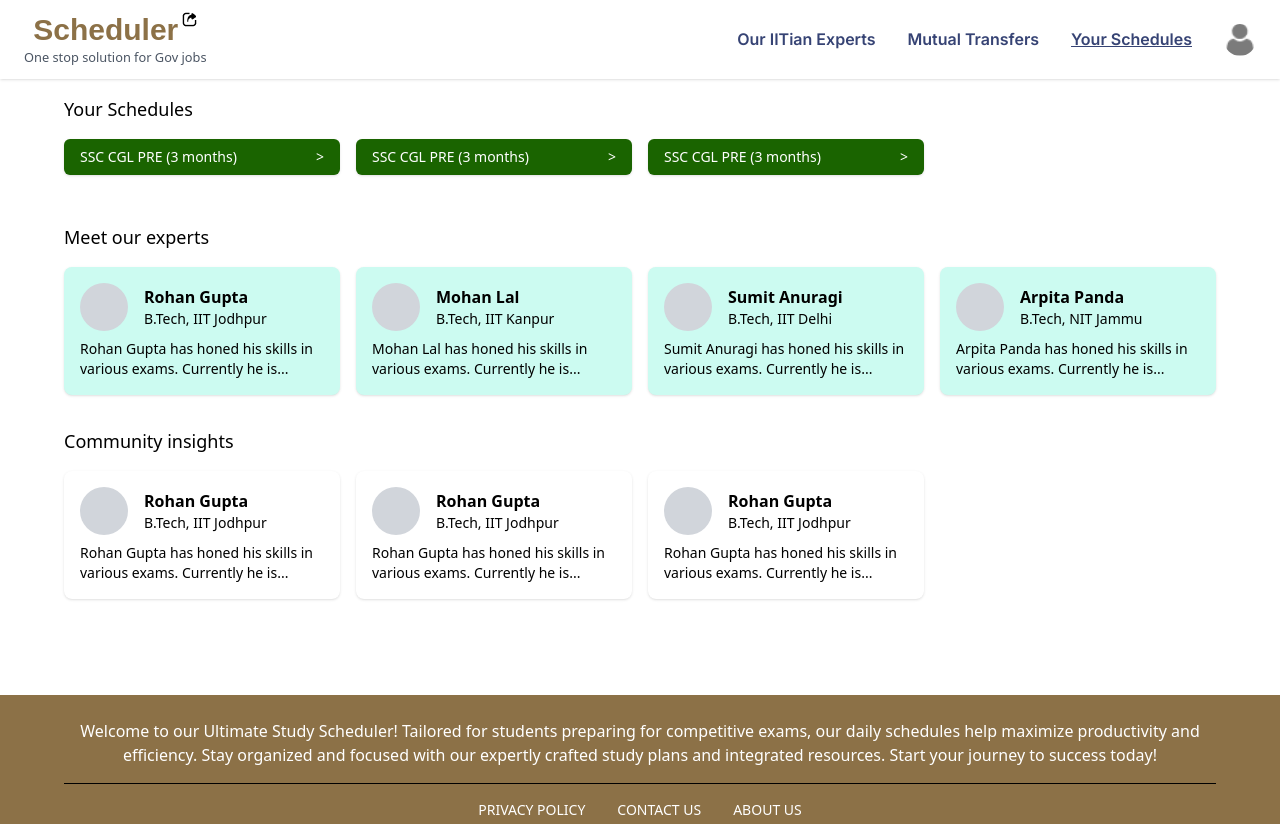
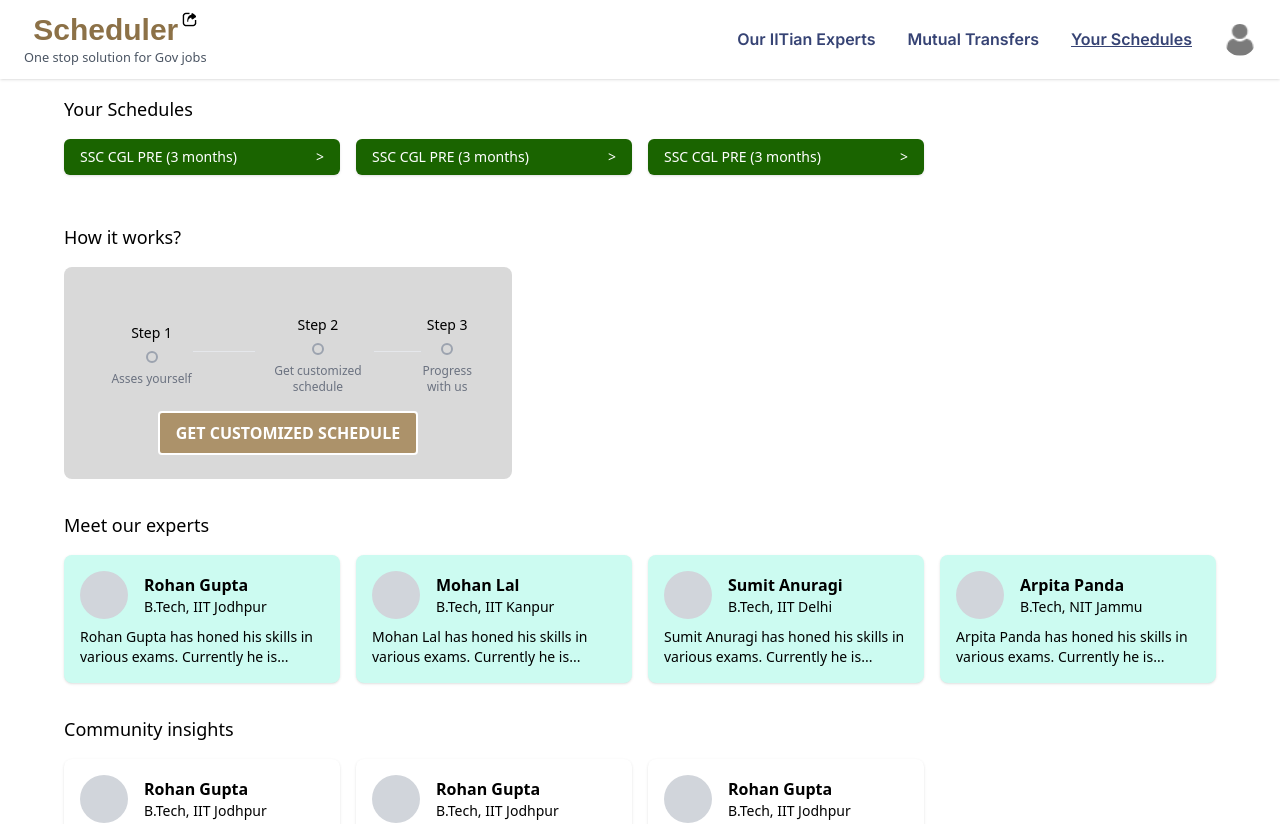
Before and after one commit to jaiswalshash/schedular, a React (Create React App) app: page /schedules in a window 1280 px wide. Shown: the top 824 px of the page. Built offline with nearby package versions, Linux system fonts and the light colour scheme; the HTML template or start-up script is replaced by a standard one; a web font is replaced by a local one.

Commit message:
UI changes

```diff
--- a/src/components/Courses.jsx
+++ b/src/components/Courses.jsx
@@ -1,34 +1,80 @@
-import React from 'react';
-import "./navbar.css"
+import React from "react";
+import "./navbar.css";
 
 const dummyData = {
   schedules: [
-    { id: 1, name: 'SSC CGL PRE', duration: '3 months' },
-    { id: 2, name: 'SSC CGL PRE', duration: '3 months' },
-    { id: 3, name: 'SSC CGL PRE', duration: '3 months' },
+    { id: 1, name: "SSC CGL PRE", duration: "3 months" },
+    { id: 2, name: "SSC CGL PRE", duration: "3 months" },
+    { id: 3, name: "SSC CGL PRE", duration: "3 months" },
   ],
   experts: [
-    { id: 1, name: 'Rohan Gupta', degree: 'B.Tech, IIT Jodhpur', description: 'Rohan Gupta has honed his skills in various exams. Currently he is...' },
-    { id: 2, name: 'Mohan Lal', degree: 'B.Tech, IIT Kanpur', description: 'Mohan Lal has honed his skills in various exams. Currently he is...' },
-    { id: 3, name: 'Sumit Anuragi', degree: 'B.Tech, IIT Delhi', description: 'Sumit Anuragi has honed his skills in various exams. Currently he is...' },
-    { id: 4, name: 'Arpita Panda', degree: 'B.Tech, NIT Jammu', description: 'Arpita Panda has honed his skills in various exams. Currently he is...' },
+    {
+      id: 1,
+      name: "Rohan Gupta",
+      degree: "B.Tech, IIT Jodhpur",
+      description:
+        "Rohan Gupta has honed his skills in various exams. Currently he is...",
+    },
+    {
+      id: 2,
+      name: "Mohan Lal",
+      degree: "B.Tech, IIT Kanpur",
+      description:
+        "Mohan Lal has honed his skills in various exams. Currently he is...",
+    },
+    {
+      id: 3,
+      name: "Sumit Anuragi",
+      degree: "B.Tech, IIT Delhi",
+      description:
+        "Sumit Anuragi has honed his skills in various exams. Currently he is...",
+    },
+    {
+      id: 4,
+      name: "Arpita Panda",
+      degree: "B.Tech, NIT Jammu",
+      description:
+        "Arpita Panda has honed his skills in various exams. Currently he is...",
+    },
   ],
   communityInsights: [
-    { id: 1, name: 'Rohan Gupta', degree: 'B.Tech, IIT Jodhpur', description: 'Rohan Gupta has honed his skills in various exams. Currently he is...' },
-    { id: 2, name: 'Rohan Gupta', degree: 'B.Tech, IIT Jodhpur', description: 'Rohan Gupta has honed his skills in various exams. Currently he is...' },
-    { id: 3, name: 'Rohan Gupta', degree: 'B.Tech, IIT Jodhpur', description: 'Rohan Gupta has honed his skills in various exams. Currently he is...' },
+    {
+      id: 1,
+      name: "Rohan Gupta",
+      degree: "B.Tech, IIT Jodhpur",
+      description:
+        "Rohan Gupta has honed his skills in various exams. Currently he is...",
+    },
+    {
+      id: 2,
+      name: "Rohan Gupta",
+      degree: "B.Tech, IIT Jodhpur",
+      description:
+        "Rohan Gupta has honed his skills in various exams. Currently he is...",
+    },
+    {
+      id: 3,
+      name: "Rohan Gupta",
+      degree: "B.Tech, IIT Jodhpur",
+      description:
+        "Rohan Gupta has honed his skills in various exams. Currently he is...",
+    },
   ],
 };
 
 const ScheduleButton = ({ name, duration }) => (
   <button className="bg-[#1A6400] text-white shadow text-sm py-2 px-4 rounded-md mb-4 w-full text-left flex justify-between items-center">
-    <span>{name} ({duration})</span>
+    <span>
+      {name} ({duration})
+    </span>
     <span>&gt;</span>
   </button>
 );
 
 const ExpertCard = ({ name, degree, description, isHighlighted }) => (
-  <div className={`p-4 rounded-lg shadow hover:bg-[#8C7147] hover:text-white bg-teal-100 cursor-pointer animate-fadeIn}`}>
+  <div
+    className={`p-4 rounded-lg shadow hover:bg-[#8C7147] hover:text-white bg-teal-100 cursor-pointer animate-fadeIn}`}
+  >
     <div className="flex items-center mb-2">
       <div className="w-12 h-12 bg-gray-300 rounded-full mr-4"></div>
       <div>
@@ -60,8 +106,63 @@ const SchedulesExpertsCommunity = () => {
         <h2 className="text-lg font-medium mb-4">Your Schedules</h2>
         <div className="grid grid-cols-1 md:grid-cols-4 gap-4">
           {dummyData.schedules.map((schedule) => (
-            <ScheduleButton key={schedule.id} name={schedule.name} duration={schedule.duration} />
+            <ScheduleButton
+              key={schedule.id}
+              name={schedule.name}
+              duration={schedule.duration}
+            />
           ))}
+        </div>
+      </section>
+
+      <section className="mb-8">
+        <h2 className="text-lg font-medium mb-4">How it works?</h2>
+        <div className="rounded-lg bg-[#d9d9d9] p-6 max-w-md ">
+          <div className="flex w-full items-center justify-between  p-4">
+            {/* Step 1 */}
+            <div className="flex w-full justify-center items-center">
+              <div className="flex flex-col gap-2 items-center">
+                <span className="text-sm mt-2">Step 1</span>
+                <div className="w-3 h-3 border-2 border-gray-400 rounded-full"></div>
+
+                <span className="text-xs text-gray-500 text-center">Asses yourself</span>
+              </div>
+
+              {/* Line */}
+              <hr className="h-[0.9px] bg-black w-[4rem] rounded"/>
+            </div>
+
+            {/* Step 2 */}
+            <div className="flex w-full justify-center items-center">
+              <div className="flex flex-col gap-2 items-center">
+                <span className="text-sm mt-2">Step 2</span>
+                <div className="w-3 h-3 border-2 border-gray-400 rounded-full"></div>
+
+                <span className="text-xs text-center text-gray-500">
+                  Get customized schedule
+                </span>
+              </div>
+
+              {/* Line */}
+              <hr className="h-[0.9px] bg-black w-[4rem] rounded"/>
+            </div>
+            {/* Step 3 */}
+            <div className="flex flex-col gap-2 items-center">
+              <span className="text-sm mt-2">Step 3</span>
+
+              <div className="w-3 h-3 border-2 border-gray-400 rounded-full"></div>
+
+              <span className="text-xs text-gray-500 text-center">Progress with us</span>
+            </div>
+          </div>
+          <div className="text-center">
+            <button
+              // onClick={handleForm}
+              className="bg-[#AC926A] border-[2.5px] border-[white] text-white font-bold py-2 px-4 rounded transition-transform transform hover:translate-y-1 hover:scale-105 duration-100 ease-in-out"
+            >
+              GET CUSTOMIZED SCHEDULE
+            </button>
+          </div>
         </div>
       </section>
 
@@ -74,13 +175,12 @@ const SchedulesExpertsCommunity = () => {
               name={expert.name}
               degree={expert.degree}
               description={expert.description}
-
             />
           ))}
         </div>
       </section>
 
-      <section className='mb-[5rem]'>
+      <section className="mb-[5rem]">
         <h2 className="text-lg font-medium mb-4">Community insights</h2>
         <div className="grid grid-cols-1 md:grid-cols-4 gap-4">
           {dummyData.communityInsights.map((insight) => (
```
